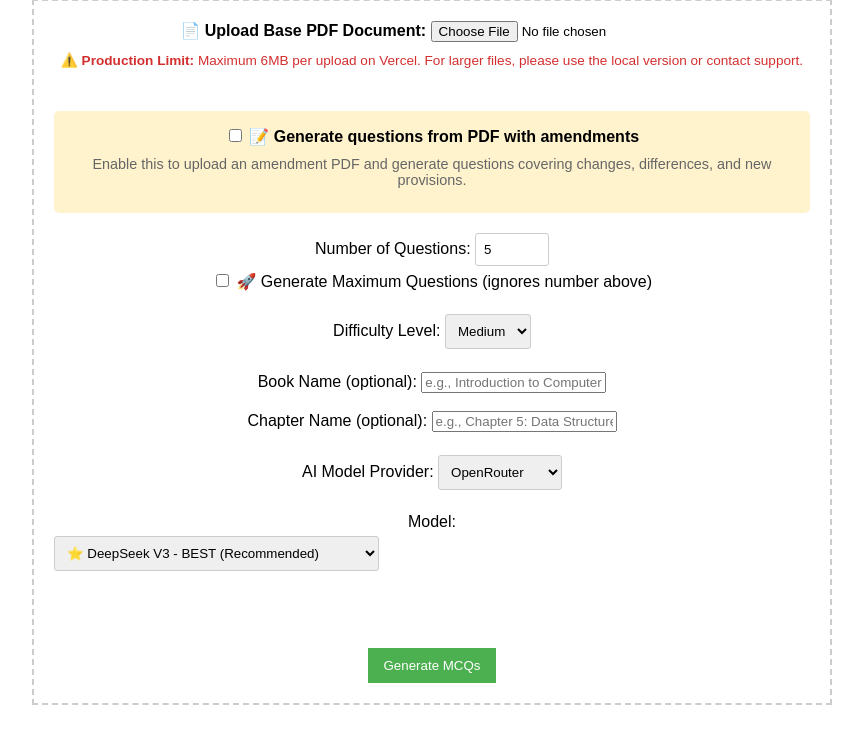
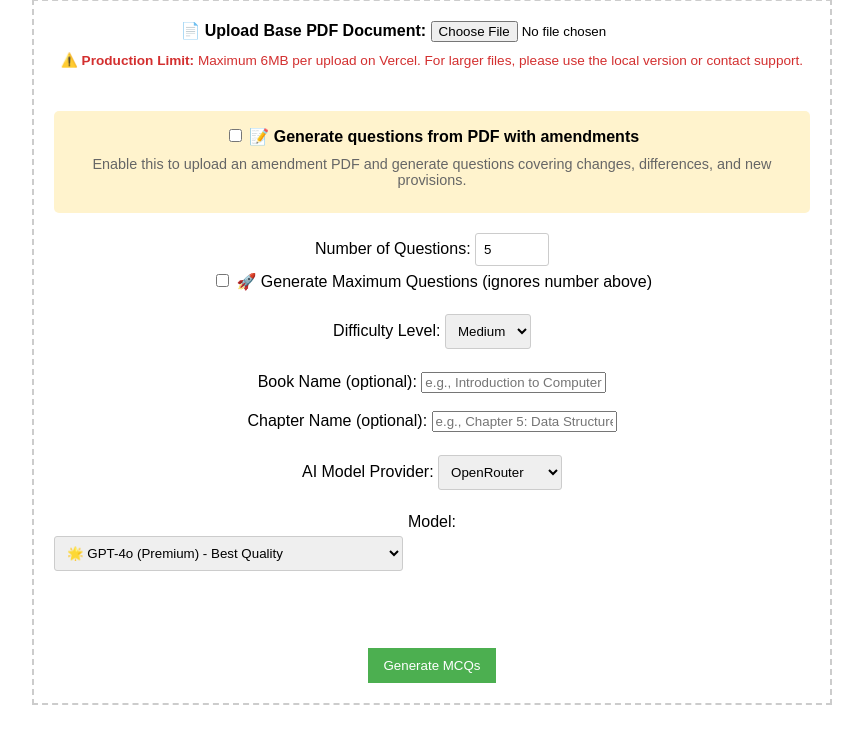
Before and after one commit to sathishnagarathinam/pdfmcq, a Flask app: page / in a window 1280 px wide. Shown: the part 167-912 px from the top of the page, without its empty margins (208-1071 px from the left). Run offline with Flask 3, Linux system fonts and the light colour scheme; a user stored in the database is signed in; some libraries are stand-ins or nearby versions.

Commit message:
Add premium models to OpenRouter + fix API key error handling
1. Added premium models to OpenRouter provider list:
   - GPT-4o, GPT-4o Mini (via OpenRouter)
   - Claude Sonnet 4, Claude 3.5 Sonnet (via OpenRouter)
   - Gemini 2.5 Pro (via OpenRouter)

2. Improved error handling for missing API keys:
   - OpenAI provider now shows helpful message to use OpenRouter instead
   - Anthropic provider shows helpful message to use OpenRouter instead
   - DeepSeek provider shows helpful message to use OpenRouter instead
   - All providers have pre-flight API key validation

3. Updated UI labels to indicate which models require API keys

```diff
--- a/templates/index.html
+++ b/templates/index.html
@@ -545,8 +545,15 @@
         // Updated: Feb 2026 based on currently available OpenRouter free models
         const modelConfigs = {
             openrouter: [
+                // 🌟 PREMIUM MODELS - Best for Summarization (via OpenRouter)
+                { value: 'openai/gpt-4o', text: '🌟 GPT-4o (Premium) - Best Quality' },
+                { value: 'openai/gpt-4o-mini', text: '🌟 GPT-4o Mini (Premium) - Fast & Affordable' },
+                { value: 'anthropic/claude-sonnet-4', text: '🌟 Claude Sonnet 4 (Premium) - Excellent Writing' },
+                { value: 'anthropic/claude-3.5-sonnet', text: '🌟 Claude 3.5 Sonnet (Premium) - Best Summarizer' },
+                { value: 'google/gemini-2.5-pro-preview', text: '🌟 Gemini 2.5 Pro (Premium) - Latest Google' },
+
                 // ⭐ Most Reliable - DeepSeek Models (RECOMMENDED - Verified March 2026)
-                { value: 'deepseek/deepseek-chat', text: '⭐ DeepSeek V3 - BEST (Recommended)' },
+                { value: 'deepseek/deepseek-chat', text: '⭐ DeepSeek V3 - BEST FREE (Recommended)' },
                 { value: 'deepseek/deepseek-r1-0528:free', text: '🆓 DeepSeek R1 (Free) - Reasoning Model' },
 
                 // 🦙 Meta Llama Models (Verified Working - March 2026)
@@ -566,19 +573,19 @@
                 { value: 'mistralai/mistral-7b-instruct:free', text: '⚡ Mistral 7B (Free) - Fast' }
             ],
             openai: [
-                { value: 'gpt-3.5-turbo', text: 'GPT-3.5 Turbo' },
-                { value: 'gpt-4', text: 'GPT-4' },
-                { value: 'gpt-4-turbo', text: 'GPT-4 Turbo' },
-                { value: 'gpt-4o', text: 'GPT-4o' }
+                { value: 'gpt-3.5-turbo', text: '⚠️ GPT-3.5 Turbo (Requires OpenAI API Key)' },
+                { value: 'gpt-4', text: '⚠️ GPT-4 (Requires OpenAI API Key)' },
+                { value: 'gpt-4-turbo', text: '⚠️ GPT-4 Turbo (Requires OpenAI API Key)' },
+                { value: 'gpt-4o', text: '⚠️ GPT-4o (Requires OpenAI API Key)' }
             ],
             anthropic: [
-                { value: 'claude-3-haiku-20240307', text: 'Claude 3 Haiku' },
-                { value: 'claude-3-sonnet-20240229', text: 'Claude 3 Sonnet' },
-                { value: 'claude-3-opus-20240229', text: 'Claude 3 Opus' }
+                { value: 'claude-3-haiku-20240307', text: '⚠️ Claude 3 Haiku (Requires Anthropic API Key)' },
+                { value: 'claude-3-sonnet-20240229', text: '⚠️ Claude 3 Sonnet (Requires Anthropic API Key)' },
+                { value: 'claude-3-opus-20240229', text: '⚠️ Claude 3 Opus (Requires Anthropic API Key)' }
             ],
             deepseek: [
-                { value: 'deepseek-chat', text: 'DeepSeek Chat' },
-                { value: 'deepseek-coder', text: 'DeepSeek Coder' }
+                { value: 'deepseek-chat', text: '⚠️ DeepSeek Chat (Requires DeepSeek API Key)' },
+                { value: 'deepseek-coder', text: '⚠️ DeepSeek Coder (Requires DeepSeek API Key)' }
             ]
         };
 
```
Also changed, not shown: mcq_generator.py (+11 -2 lines).
